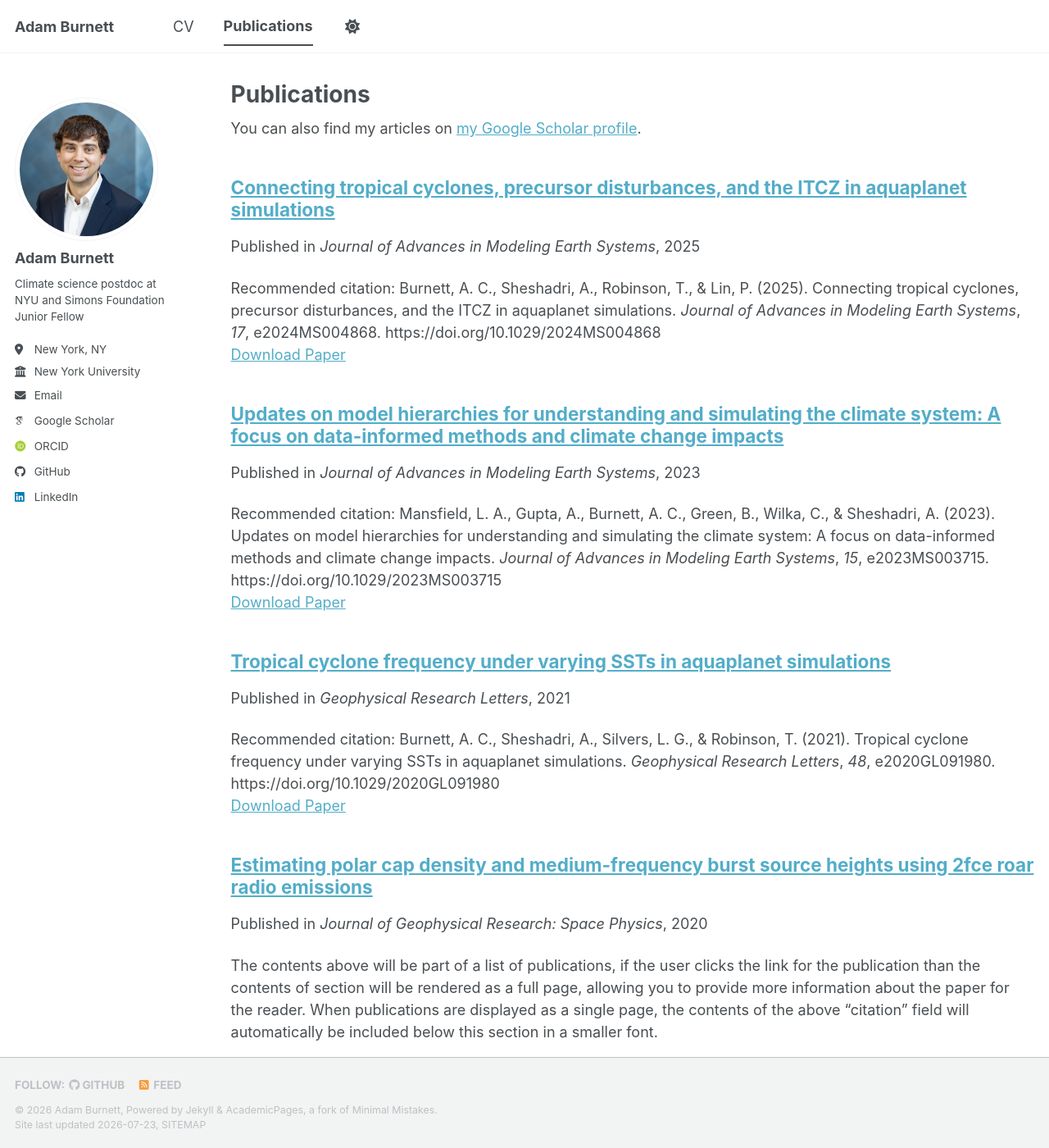
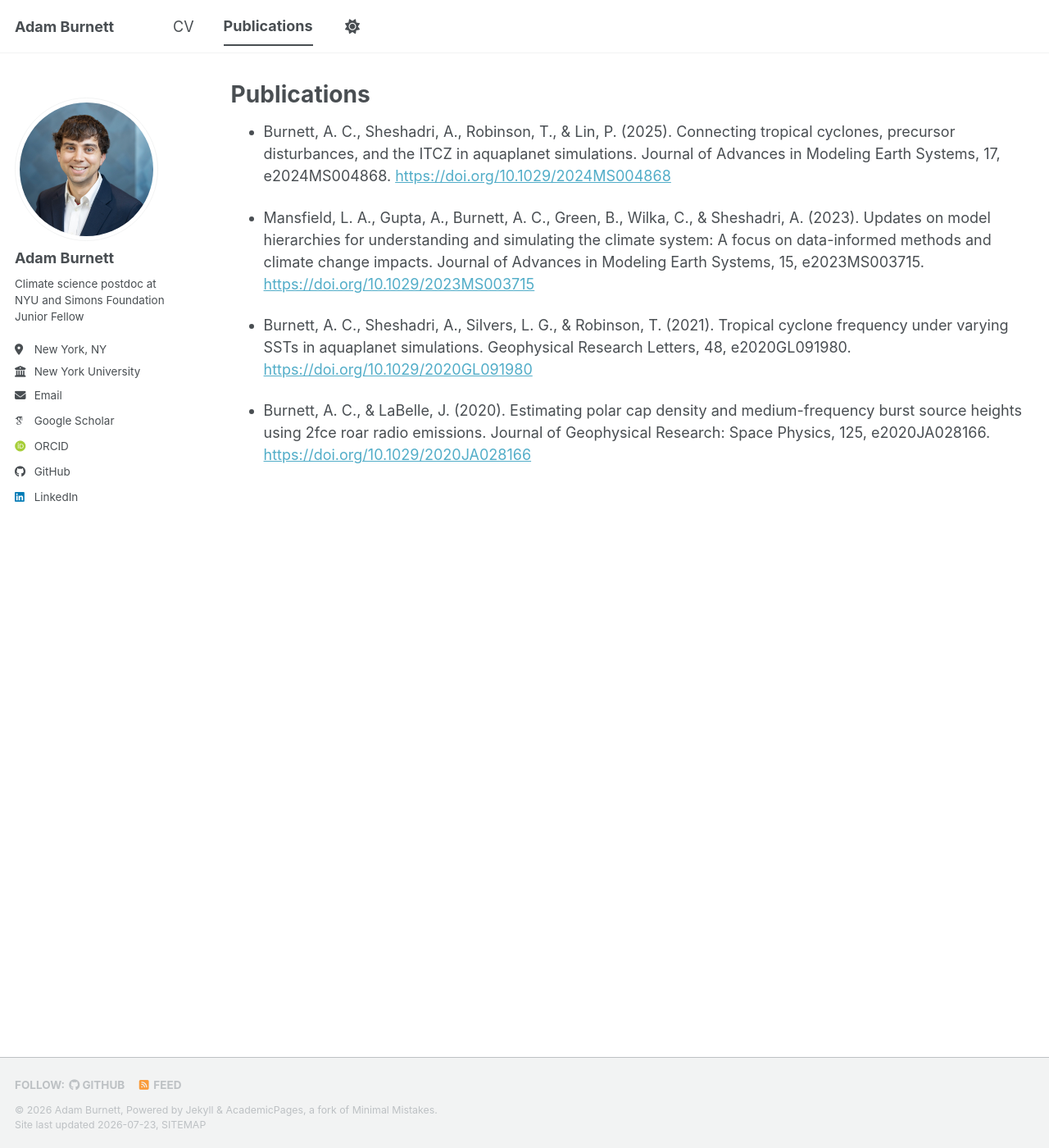
Before and after one commit to adam-burnett/adam-burnett.github.io, a Jekyll site: the page built from _pages/publications.html, in a window 1280 px wide and 1400 px high. Shown: the whole window at 82% size. Built offline with Jekyll 4.4.1, drawn with Linux system fonts in a browser that asks for light colours; some web fonts are replaced; a script bundle is joined from its source files by our own code; library files that are not in the unit come from our copies.

Commit message:
Simplify publications to a single data file

```diff
--- /dev/null
+++ b/_data/publications.yml
@@ -0,0 +1,13 @@
+# List your publications here, newest first.
+# Each entry needs a "citation" (plain text) and a "url" (the clickable DOI link).
+- citation: "Burnett, A. C., Sheshadri, A., Robinson, T., & Lin, P. (2025). Connecting tropical cyclones, precursor disturbances, and the ITCZ in aquaplanet simulations. Journal of Advances in Modeling Earth Systems, 17, e2024MS004868."
+  url: "https://doi.org/10.1029/2024MS004868"
+
+- citation: "Mansfield, L. A., Gupta, A., Burnett, A. C., Green, B., Wilka, C., & Sheshadri, A. (2023). Updates on model hierarchies for understanding and simulating the climate system: A focus on data-informed methods and climate change impacts. Journal of Advances in Modeling Earth Systems, 15, e2023MS003715."
+  url: "https://doi.org/10.1029/2023MS003715"
+
+- citation: "Burnett, A. C., Sheshadri, A., Silvers, L. G., & Robinson, T. (2021). Tropical cyclone frequency under varying SSTs in aquaplanet simulations. Geophysical Research Letters, 48, e2020GL091980."
+  url: "https://doi.org/10.1029/2020GL091980"
+
+- citation: "Burnett, A. C., & LaBelle, J. (2020). Estimating polar cap density and medium-frequency burst source heights using 2fce roar radio emissions. Journal of Geophysical Research: Space Physics, 125, e2020JA028166."
+  url: "https://doi.org/10.1029/2020JA028166"
--- a/_pages/publications.html
+++ b/_pages/publications.html
@@ -5,29 +5,10 @@ permalink: /publications/
 author_profile: true
 ---
 
-{% if site.author.googlescholar %}
-  <div class="wordwrap">You can also find my articles on <a href="{{site.author.googlescholar}}">my Google Scholar profile</a>.</div>
-{% endif %}
-
 {% include base_path %}
 
-<!-- New style rendering if publication categories are defined -->
-{% if site.publication_category %}
-  {% for category in site.publication_category  %}
-    {% assign title_shown = false %}
-    {% for post in site.publications reversed %}
-      {% if post.category != category[0] %}
-        {% continue %}
-      {% endif %}
-      {% unless title_shown %}
-        <h2>{{ category[1].title }}</h2><hr />
-        {% assign title_shown = true %}
-      {% endunless %}
-      {% include archive-single.html %}
-    {% endfor %}
-  {% endfor %}
-{% else %}
-  {% for post in site.publications reversed %}
-    {% include archive-single.html %}
-  {% endfor %}
-{% endif %}
+<ul>
+{% for pub in site.data.publications %}
+  <li><p>{{ pub.citation }} <a href="{{ pub.url }}">{{ pub.url }}</a></p></li>
+{% endfor %}
+</ul>
--- a/_publications/burnett-et-al-2021.md
+++ /dev/null
@@ -1,10 +0,0 @@
----
-title: "Tropical cyclone frequency under varying SSTs in aquaplanet simulations"
-collection: publications
-category: manuscripts
-permalink: /publication/burnett-et-al-2021
-date: 2021-02-05
-venue: 'Geophysical Research Letters'
-paperurl: 'https://doi.org/10.1029/2020GL091980'
-citation: 'Burnett, A. C., Sheshadri, A., Silvers, L. G., & Robinson, T. (2021). Tropical cyclone frequency under varying SSTs in aquaplanet simulations. <i>Geophysical Research Letters</i>, <i>48</i>, e2020GL091980. https://doi.org/10.1029/2020GL091980'
----
--- a/_publications/burnett-et-al-2025.md
+++ /dev/null
@@ -1,10 +0,0 @@
----
-title: "Connecting tropical cyclones, precursor disturbances, and the ITCZ in aquaplanet simulations"
-collection: publications
-category: manuscripts
-permalink: /publication/burnett-et-al-2025
-date: 2025-06-17
-venue: 'Journal of Advances in Modeling Earth Systems'
-paperurl: 'https://doi.org/10.1029/2024MS004868'
-citation: 'Burnett, A. C., Sheshadri, A., Robinson, T., & Lin, P. (2025). Connecting tropical cyclones, precursor disturbances, and the ITCZ in aquaplanet simulations. <i>Journal of Advances in Modeling Earth Systems</i>, <i>17</i>, e2024MS004868. https://doi.org/10.1029/2024MS004868'
----
--- a/_publications/burnett-labelle-2020.md
+++ /dev/null
@@ -1,11 +0,0 @@
----
-title: "Estimating polar cap density and medium-frequency burst source heights using 2fce roar radio emissions"
-collection: publications
-category: manuscripts
-permalink: /publication/burnett-labelle-2020
-date: 2020-08-25
-venue: 'Journal of Geophysical Research: Space Physics'
-paperurl: 'https://agupubs.onlinelibrary.wiley.com/doi/full/10.1029/2020JA028166'
-citation: 'Burnett, A. C., & LaBelle, J. (2020). Estimating polar cap density and medium‐frequency burst source heights using 2fce roar radio emissions. <i>Journal of Geophysical Research: Space Physics</i>, <i>125</i>, e2020JA028166. https://doi.org/10.1029/2020JA028166'
----
-The contents above will be part of a list of publications, if the user clicks the link for the publication than the contents of section will be rendered as a full page, allowing you to provide more information about the paper for the reader. When publications are displayed as a single page, the contents of the above "citation" field will automatically be included below this section in a smaller font.
--- a/_publications/mansfield-2023-et-al.md
+++ /dev/null
@@ -1,10 +0,0 @@
----
-title: "Updates on model hierarchies for understanding and simulating the climate system: A focus on data-informed methods and climate change impacts"
-collection: publications
-category: manuscripts
-permalink: /publication/mansfield-2023-et-al
-date: 2023-09-29
-venue: 'Journal of Advances in Modeling Earth Systems'
-paperurl: 'https://doi.org/10.1029/2023MS003715'
-citation: 'Mansfield, L. A., Gupta, A., Burnett, A. C., Green, B., Wilka, C., & Sheshadri, A. (2023). Updates on model hierarchies for understanding and simulating the climate system: A focus on data-informed methods and climate change impacts. <i>Journal of Advances in Modeling Earth Systems</i>, <i>15</i>, e2023MS003715. https://doi.org/10.1029/2023MS003715'
----
```
